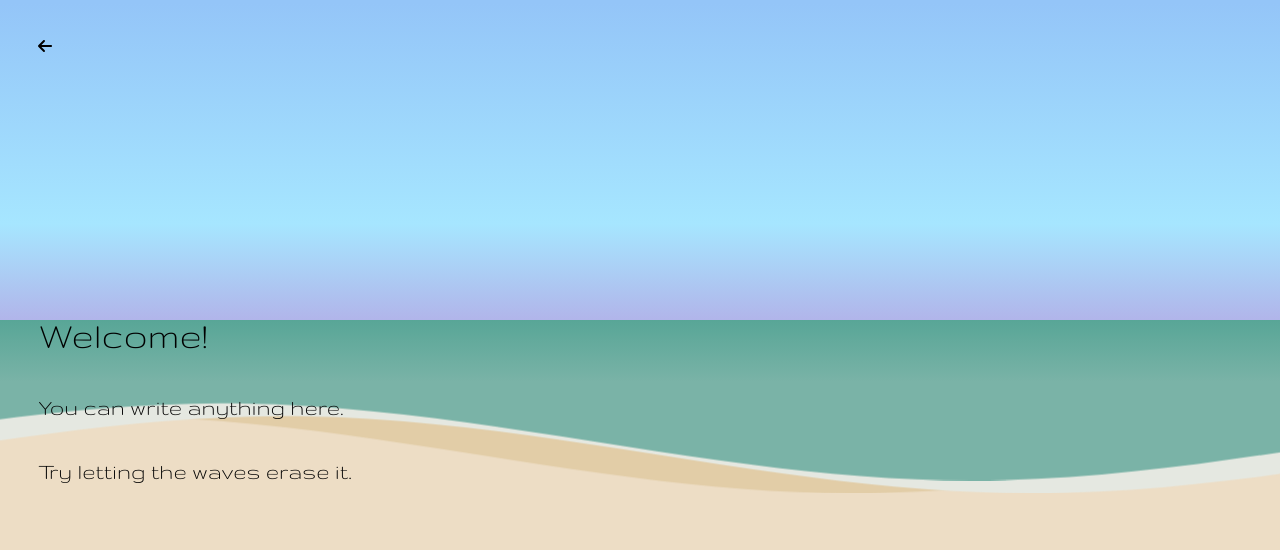
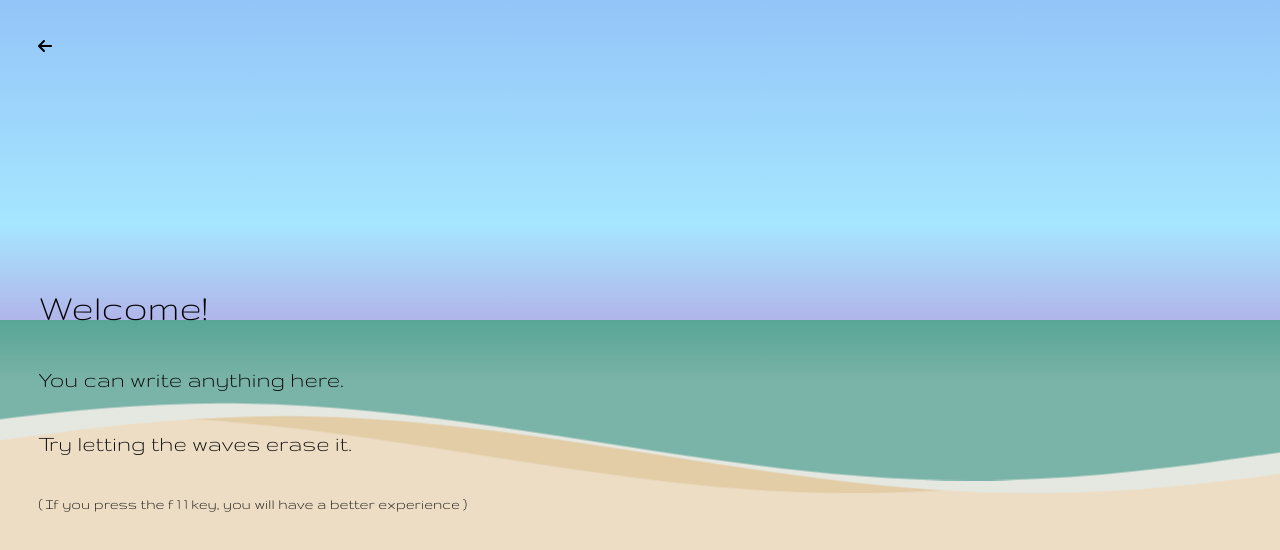
Before and after one commit to HBSPS/Playground, a React (Create React App) app: page /beach in a window 1280 px wide. Shown: the top 550 px of the page. Built offline with nearby package versions, Linux system fonts and the light colour scheme.

Commit message:
:sparkles: [FEAT] Beach 페이지 전체화면 문구 추가

```diff
--- a/src/Components/_Templates/Beach.tsx
+++ b/src/Components/_Templates/Beach.tsx
@@ -16,6 +16,7 @@ const Beach = () => {
           <PlaygroundText.Title color='black'>Welcome!</PlaygroundText.Title>
           <PlaygroundText color='black'>You can write anything here.</PlaygroundText>
           <PlaygroundText color='black'>Try letting the waves erase it.</PlaygroundText>
+          <PlaygroundText.Info color='black'/>
         </Wrapper.Absolute>
       </BackGround.Beach>
     </>
```
